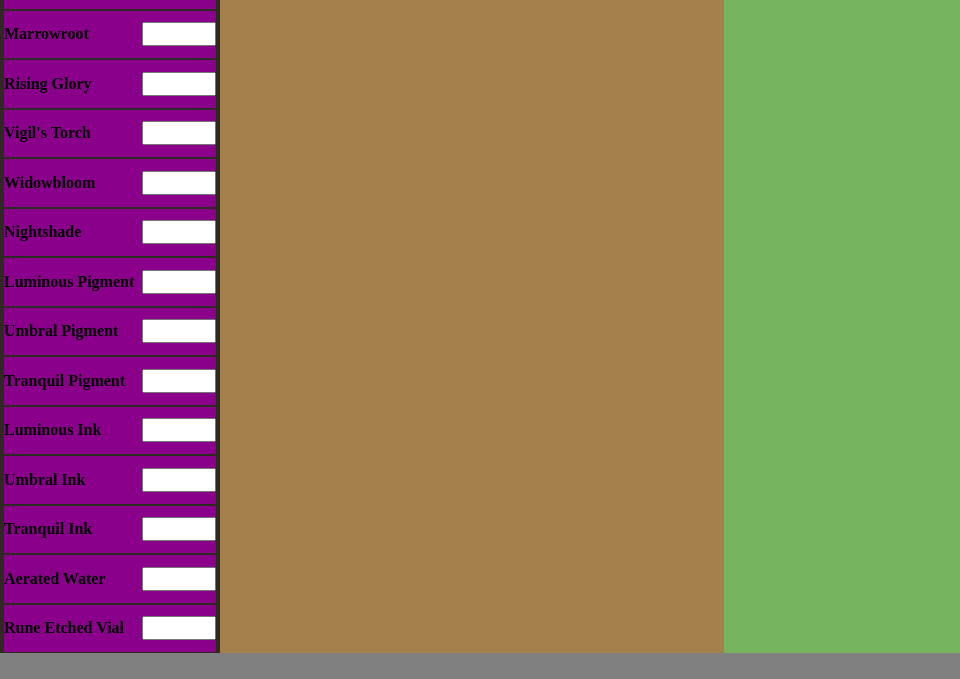
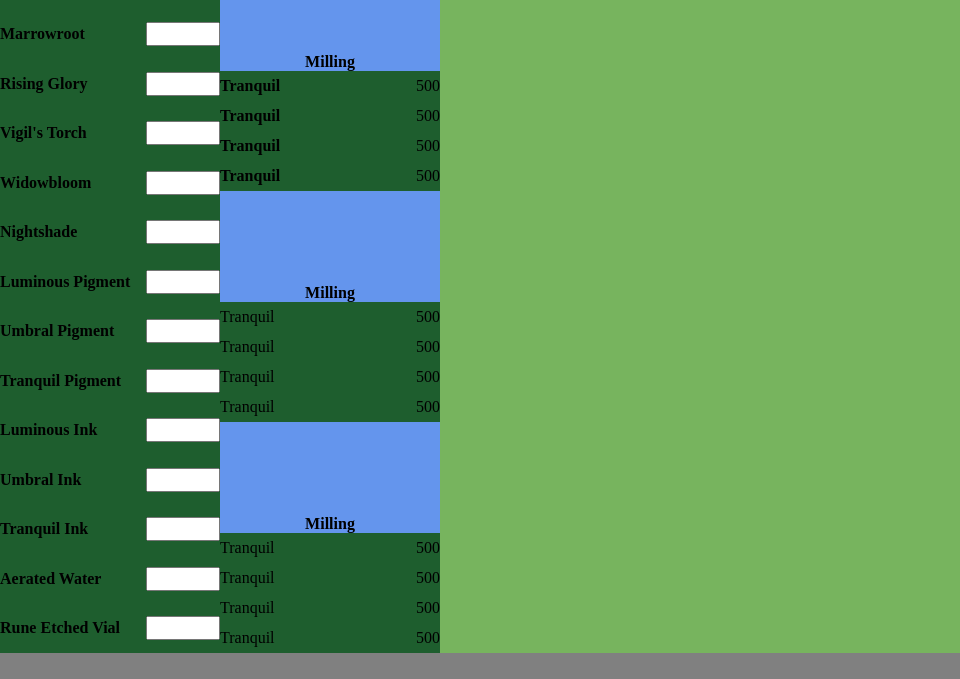
Before and after one commit to srknml/wow-destroy-calculator, an Electron app: page index.html in a window 960 px wide. Shown: the part 121-800 px from the top of the page. Drawn offline with Linux system fonts and the light colour scheme.

Commit message:
Second Divison style Done

```diff
--- a/index.html
+++ b/index.html
@@ -21,16 +21,79 @@
     </header>
     <main class="container">
       <div style="background-color: rgb(46, 41, 33)" class="item-list">
-        <h2 style="background-color: cadetblue;" class="item-list-title">Item List</h2>
+        <h2 style="background-color: cadetblue" class="item-list-title">
+          Item List
+        </h2>
+      </div>
+        <div style="background-color: cornflowerblue" class="item-list">
+          <h2 style = "background-color: darkblue; " class="item-list-title">Total Ink Costs</h2>
 
+          <div class="total-costs-container">
+            <h4 class="item-list-title">Milling</h4>
+            <div class="item-list-items">
+              <div class="item-name" >Tranquil</div>
+              <div>500</div>
+            </div>
+            <div class="item-list-items">
+              <div class="item-name" >Tranquil</div>
+              <div>500</div>
+            </div>
+            <div class="item-list-items">
+              <div class="item-name" >Tranquil</div>
+              <div>500</div>
+            </div>
+            <div class="item-list-items">
+              <div class="item-name" >Tranquil</div>
+              <div>500</div>
+            </div>
+          </div>
 
-      </div>
-      <div style="background-color: rgb(163, 128, 76)" class="blank-shopping">
-        Basdasd
-      </div>
-      <div style="background-color: rgb(119, 180, 94)" class="total-shopping">
-        C
-      </div>
+          <div class="total-costs-container">
+            <h4 class="item-list-title">Milling</h4>
+            <div class="item-list-items">
+              <div>Tranquil</div>
+              <div>500</div>
+            </div>
+            <div class="item-list-items">
+              <div>Tranquil</div>
+              <div>500</div>
+            </div>
+            <div class="item-list-items">
+              <div>Tranquil</div>
+              <div>500</div>
+            </div>
+            <div class="item-list-items">
+              <div>Tranquil</div>
+              <div>500</div>
+            </div>
+          </div>
+          <div class="total-costs-container">
+            <h4 class="item-list-title">Milling</h4>
+            <div class="item-list-items">
+              <div>Tranquil</div>
+              <div>500</div>
+            </div>
+            <div class="item-list-items">
+              <div>Tranquil</div>
+              <div>500</div>
+            </div>
+            <div class="item-list-items">
+              <div>Tranquil</div>
+              <div>500</div>
+            </div>
+            <div class="item-list-items">
+              <div>Tranquil</div>
+              <div>500</div>
+            </div>
+          </div>
+        </div>
+
+      <div class="total-required">
+
+        <div class="required">
+          <h1 class="required-title">Required Pigments</h1>
+        </div>
+
     </main>
     <script src="./index.js"></script>
   </body>
--- a/main.js
+++ b/main.js
@@ -8,7 +8,7 @@ const { app, BrowserWindow, Menu, ipcMain } = electron;
 
 function createWindow() {
   const win = new BrowserWindow({
-    width: 800,
+    width: 960,
     height: 600,
     webPreferences: {
       nodeIntegration: true,
--- a/styles/styles.css
+++ b/styles/styles.css
@@ -50,7 +50,7 @@
   -ms-flex-direction: column;
   flex-direction: column;
   max-width: 220px;
-  justify-content: space-evenly;
+  justify-content: space-between;
 }
 .item-list-title {
   text-align: center;
@@ -65,21 +65,20 @@
   -webkit-flex-direction: row;
   -ms-flex-direction: row;
   flex-direction: row;
-  -webkit-align-items: flex-start;
-  -ms-flex-align: start;
+  -webkit-align-items: center;
+  -ms-flex-align: center;
   align-items: center;
   justify-content: space-between;
-  background-color: darkmagenta;
+  background-color: rgb(30, 94, 46);
   height: 30px;
-  margin: 1px 4px;
 }
-.item-name{
+.item-name {
   font-size: 16px;
   font-weight: 600;
 }
-input{
-    width: 70px;
-    height: 20px;
+input {
+  width: 70px;
+  height: 20px;
 }
 
 .blank-shopping {
@@ -94,7 +93,7 @@ input{
   align-self: stretch;
 }
 
-.total-shopping {
+.total-required {
   -webkit-order: 0;
   -ms-flex-order: 0;
   order: 0;
@@ -104,4 +103,5 @@ input{
   -webkit-align-self: stretch;
   -ms-flex-item-align: stretch;
   align-self: stretch;
+  background-color: rgb(119, 180, 94);
 }
```
Also changed, not shown: index.js (+1 -11 lines).
